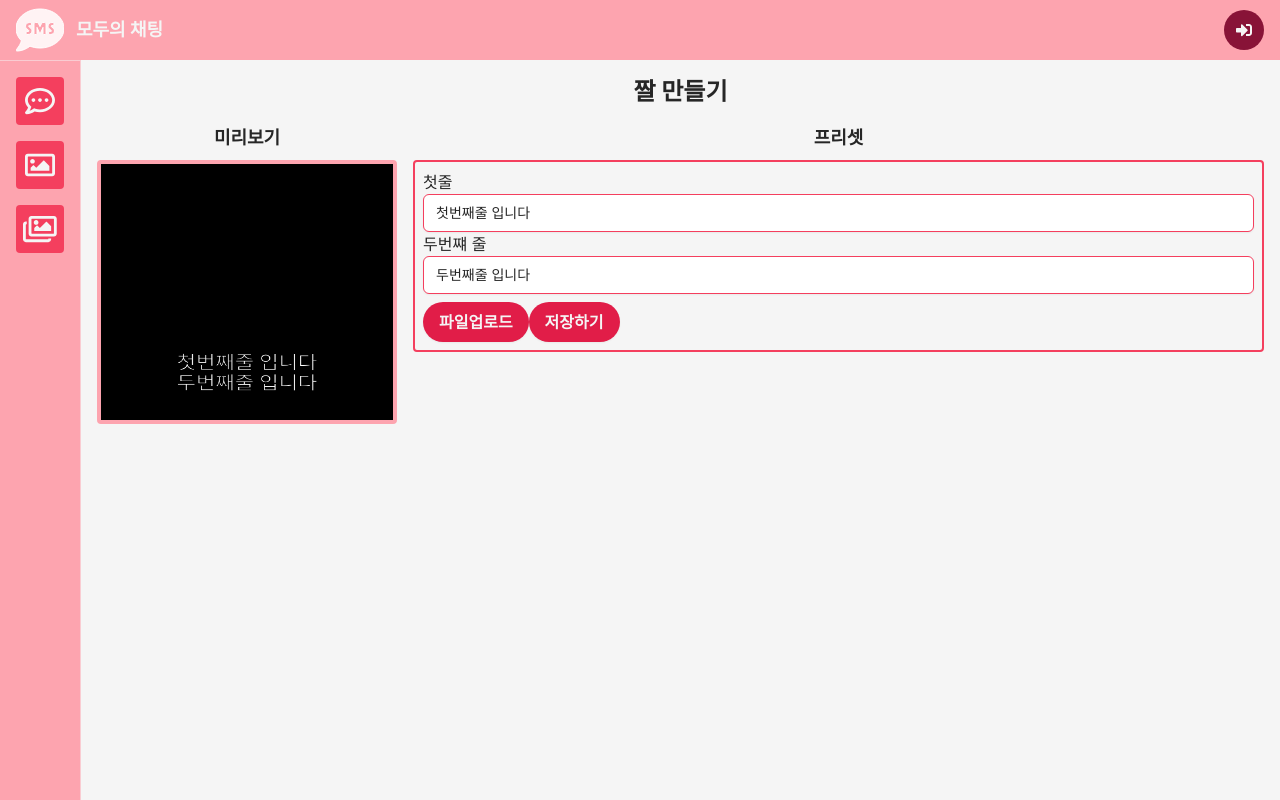
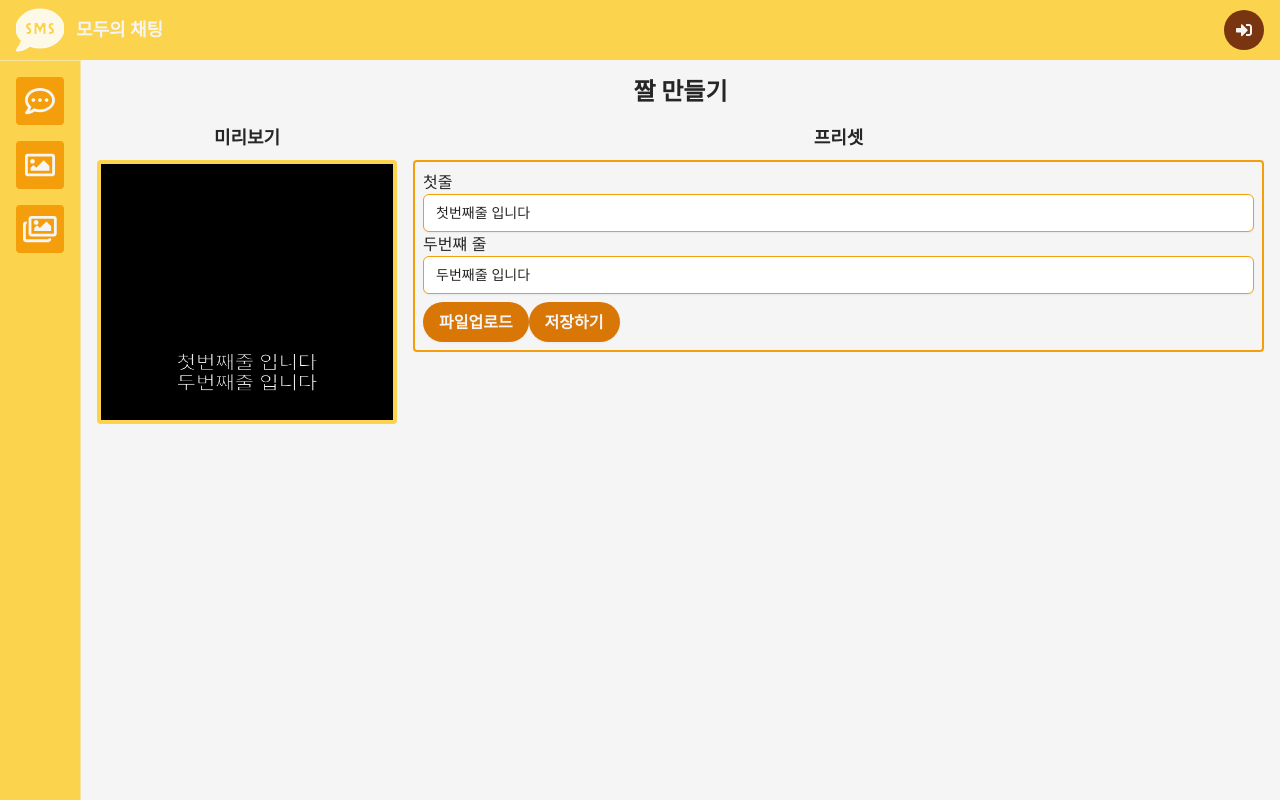
Before and after one commit to Sunset-Kim/Chat-app, a React (Create React App) app: page /maker in a window 1280 px wide. Built offline with nearby package versions, Linux system fonts and the light colour scheme; no server answers; the database is empty; a web font is replaced by a local one.

Commit message:
💄 color 변경

```diff
--- a/src/common/buttons.css
+++ b/src/common/buttons.css
@@ -2,19 +2,19 @@
 @layer components {
   /* color */
   .btn-primary {
-    @apply bg-rose-600 text-neutral-100 shadow-sm
-    transition-colors hover:bg-rose-800;
+    @apply bg-amber-600 text-neutral-100 shadow-sm
+    transition-colors hover:bg-amber-800;
   }
 
   .btn-secondary {
-    @apply bg-violet-500 text-zinc-50 hover:bg-rose-700 shadow-sm
+    @apply bg-violet-500 text-zinc-50 hover:bg-amber-700 shadow-sm
     transition-colors;
   }
 
   /* state */
   .btn-ghost {
-    @apply bg-transparent border border-rose-800 text-rose-800 font-semibold
-    hover:bg-rose-800 hover:text-neutral-100 transition-colors;
+    @apply bg-transparent border border-amber-800 text-amber-800 font-semibold
+    hover:bg-amber-800 hover:text-neutral-100 transition-colors;
   }
 
   .btn-outline {
@@ -40,8 +40,8 @@
 
   /* input */
   .input {
-    @apply block w-full px-3 py-2 rounded-md text-sm shadow-sm bg-white border border-rose-500 text-neutral-800
-    placeholder:text-rose-800/75
+    @apply block w-full px-3 py-2 rounded-md text-sm shadow-sm bg-white border border-amber-500 text-neutral-800
+    placeholder:text-amber-800/75
     focus:outline-none focus:border-sky-500 focus:ring-1 focus:ring-sky-400
     disabled:bg-neutral-300 disabled:text-neutral-800/50 disabled:border-neutral-400 disabled:shadow-none disabled:placeholder:text-neutral-800/50
     invalid:border-red-400 invalid:text-red-600 focus:invalid:border-red-400 focus:invalid:ring-red-500;
@@ -58,10 +58,10 @@
   }
 
   .input-error {
-    @apply text-rose-700 text-xs mt-1;
+    @apply text-amber-700 text-xs mt-1;
   }
 
   .nav {
-    @apply mb-4 rounded bg-rose-500 hover:bg-rose-800 transition-colors;
+    @apply mb-4 rounded bg-amber-500 hover:bg-amber-800 transition-colors;
   }
 }
--- a/src/components/canvas/canvas.tsx
+++ b/src/components/canvas/canvas.tsx
@@ -135,7 +135,7 @@ const Canvas = () => {
       <section className="flex flex-col w-full h-full items-center md:flex-row md:items-start">
         <div className="relative basis-[300px] min-w-[300px] min-h-[300px] max-w-[500px] max-h-[500px] flex items-center flex-col md:mr-4">
           <h2 className="text-center font-bold text-lg mb-2">미리보기</h2>
-          <div className="relative flex-1 w-full max-w-[500px] max-h-[500px] border-4 border-rose-300 rounded bg-black">
+          <div className="relative flex-1 w-full max-w-[500px] max-h-[500px] border-4 border-amber-300 rounded bg-black">
             {backImg && (
               <img
                 className="absolute top-0 left-0 w-full h-full z-0"
@@ -158,7 +158,7 @@ const Canvas = () => {
         </div>
         <div className="w-full flex-1">
           <h2 className="text-center font-bold text-lg mb-2">프리셋</h2>
-          <div className="border-2 border-rose-500 w-full p-2 rounded">
+          <div className="border-2 border-amber-500 w-full p-2 rounded">
             <form onSubmit={handleSubmit(onUpload)}>
               <label>
                 <span>첫줄</span>
@@ -183,7 +183,7 @@ const Canvas = () => {
 
               <InputImg onUpdate={onUpdate} />
               <button
-                className="btn-md btn-primary rounded-full py-1 mt-2 bg-rose-500"
+                className="btn-md btn-primary rounded-full py-1 mt-2 bg-amber-500"
                 type="submit"
               >
                 저장하기
--- a/src/components/card/card.tsx
+++ b/src/components/card/card.tsx
@@ -40,7 +40,7 @@ const Card: React.FC<CardProps> = ({ chat }) => {
       {/* 프로필 이미지 */}
       <div className="h-12 w-12 mr-2 flex-row-reverse">
         <img
-          className="block w-full h-full object-scale-down object-center bg-rose-200 rounded"
+          className="block w-full h-full object-scale-down object-center bg-amber-200 rounded"
           src={img ?? DEFAULT_IMG}
           onError={onError}
           alt="profile"
--- a/src/components/header/header.tsx
+++ b/src/components/header/header.tsx
@@ -39,7 +39,7 @@ const Header: React.FC<HeaderProps> = ({ onLogout, onLogin, onProfile }) => {
     },
   };
   return (
-    <header className="fixed w-full h-[60px] flex items-center px-4 bg-rose-300 z-10">
+    <header className="fixed w-full h-[60px] flex items-center px-4 bg-amber-300 z-10">
       <div className="flex items-center">
         <div className="w-12 h-12 mr-3">
           <svg viewBox="0 0 512 512">
@@ -64,7 +64,7 @@ const Header: React.FC<HeaderProps> = ({ onLogout, onLogin, onProfile }) => {
           <button
             onClick={onToggleMenu}
             className={`rounded-ful w-10 h-10 rounded-full ${
-              !isOpen ? `bg-rose-500` : `bg-rose-900`
+              !isOpen ? `bg-amber-500` : `bg-amber-900`
             }`}
           >
             <FontAwesomeIcon icon={faUserCog} />
@@ -96,7 +96,7 @@ const Header: React.FC<HeaderProps> = ({ onLogout, onLogin, onProfile }) => {
       ) : (
         <motion.div className="absolute right-4">
           <button
-            className="w-10 h-10 rounded-full bg-rose-900"
+            className="w-10 h-10 rounded-full bg-amber-900"
             onClick={onLogin}
           >
             <FontAwesomeIcon icon={faSignInAlt} />
--- a/src/components/input_card/input_card.tsx
+++ b/src/components/input_card/input_card.tsx
@@ -19,7 +19,7 @@ const InputCard = () => {
   };
 
   return (
-    <div className="bg-rose-500 p-4">
+    <div className="bg-amber-500 p-4">
       <h1 className="mb-3">게시물 올리기</h1>
       <form onSubmit={handleSubmit(onUpload, onError)}>
         <div className="flex">
--- a/src/components/join/join.tsx
+++ b/src/components/join/join.tsx
@@ -125,7 +125,7 @@ const Join = () => {
       </div>
 
       <button
-        className="block btn-md btn-primary rounded-sm mb-2 bg-rose-500"
+        className="block btn-md btn-primary rounded-sm mb-2 bg-amber-500"
         type="submit"
       >
         Create Account
--- a/src/components/lnb/lnb.tsx
+++ b/src/components/lnb/lnb.tsx
@@ -12,11 +12,11 @@ const Lnb = () => {
   const match = useMatch('/:page');
 
   return (
-    <nav className="bg-rose-300 w-fit py-4 px-4 border-r border-t border-neutral-100/50">
+    <nav className="bg-amber-300 w-fit py-4 px-4 border-r border-t border-neutral-100/50">
       <ul>
         {/* 채팅 */}
         <li
-          className={`nav ${match?.params.page === null ? `bg-rose-800` : ''}`}
+          className={`nav ${match?.params.page === null ? `bg-amber-800` : ''}`}
         >
           <Link
             to="/"
@@ -28,7 +28,7 @@ const Lnb = () => {
         {/* 메이커 */}
         <li
           className={`nav ${
-            match?.params.page === 'maker' ? `bg-rose-800` : ''
+            match?.params.page === 'maker' ? `bg-amber-800` : ''
           }`}
         >
           <Link
@@ -41,7 +41,7 @@ const Lnb = () => {
         {/* 생성기 */}
         <li
           className={`nav ${
-            match?.params.page === 'gallery' ? `bg-rose-800` : ''
+            match?.params.page === 'gallery' ? `bg-amber-800` : ''
           }`}
         >
           <Link
--- a/src/components/popup_chat/popup_chat.tsx
+++ b/src/components/popup_chat/popup_chat.tsx
@@ -91,7 +91,7 @@ const PopupChat = () => {
       {!isOpen && (
         <motion.button
           layoutId="chat"
-          className="fixed right-2 bottom-2 w-16 h-16 bg-rose-400 text-white text-3xl rounded-full"
+          className="fixed right-2 bottom-2 w-16 h-16 bg-amber-400 text-white text-3xl rounded-full"
           onClick={toggleOpen}
         >
           <FontAwesomeIcon icon={faCommentDots} />
@@ -101,7 +101,7 @@ const PopupChat = () => {
       {isOpen && (
         <motion.div
           layoutId="chat"
-          className="fixed w-full max-h-[200px] bottom-0 left-0 h-fit p-2 bg-rose-300 border-t border-t-rose-200"
+          className="fixed w-full max-h-[200px] bottom-0 left-0 h-fit p-2 bg-amber-300 border-t border-t-amber-200"
         >
           {/* 클로즈 버튼 */}
           <button
--- a/src/components/popup_login/popup_login.module.css
+++ b/src/components/popup_login/popup_login.module.css
@@ -3,9 +3,9 @@
 }
 
 .selected {
-  @apply bg-rose-400 text-white;
+  @apply bg-amber-400 text-white;
 }
 
 .underline {
-  @apply absolute -bottom-[1px] left-0 right-0 h-[2px] bg-rose-800;
+  @apply absolute -bottom-[1px] left-0 right-0 h-[2px] bg-amber-800;
 }
--- a/src/components/popup_profile/popup_profile.tsx
+++ b/src/components/popup_profile/popup_profile.tsx
@@ -93,7 +93,7 @@ const PopupProfile: React.FC<PopupProps> = ({ onClose }) => {
               {profile.name} 님의 프로필정보
             </h2>
             <span className="text-sm font-semibold ">프로필 이미지</span>
-            <div className="flex items-end mb-2 border border-rose-400 p-2 rounded-xl">
+            <div className="flex items-end mb-2 border border-amber-400 p-2 rounded-xl">
               <img
                 className="w-24 h-24 rounded-full mr-2"
                 src={imgURL ? imgURL : profile.img}
@@ -119,7 +119,7 @@ const PopupProfile: React.FC<PopupProps> = ({ onClose }) => {
               />
             </div>
 
-            <button className="bg-rose-600 btn-primary btn-md" type="submit">
+            <button className="bg-amber-600 btn-primary btn-md" type="submit">
               업데이트
             </button>
           </form>
@@ -132,7 +132,7 @@ const PopupProfile: React.FC<PopupProps> = ({ onClose }) => {
               exit={{ opacity: 0 }}
               className="fixed flex justify-center items-center top-0 left-0 bottom-0 right-0 bg-neutral-900/75"
             >
-              <div className="border-8 border-rose-600 border-t-rose-50 w-16 h-16 rounded-full animate-spin"></div>
+              <div className="border-8 border-amber-600 border-t-amber-50 w-16 h-16 rounded-full animate-spin"></div>
             </motion.div>
           )}
         </div>
--- a/src/components/profile_line/profile_line.tsx
+++ b/src/components/profile_line/profile_line.tsx
@@ -13,7 +13,7 @@ const ProfileLine: React.FC<ProfileLineProps> = ({ text }) => {
   if (user) {
     return (
       <div className="flex items-center">
-        <div className="w-12 h-12 rounded bg-rose-600 overflow-hidden mr-2">
+        <div className="w-12 h-12 rounded bg-amber-600 overflow-hidden mr-2">
           <img
             className="w-full h-full"
             src={user.photoURL ?? `images/default_logo.png`}
```
